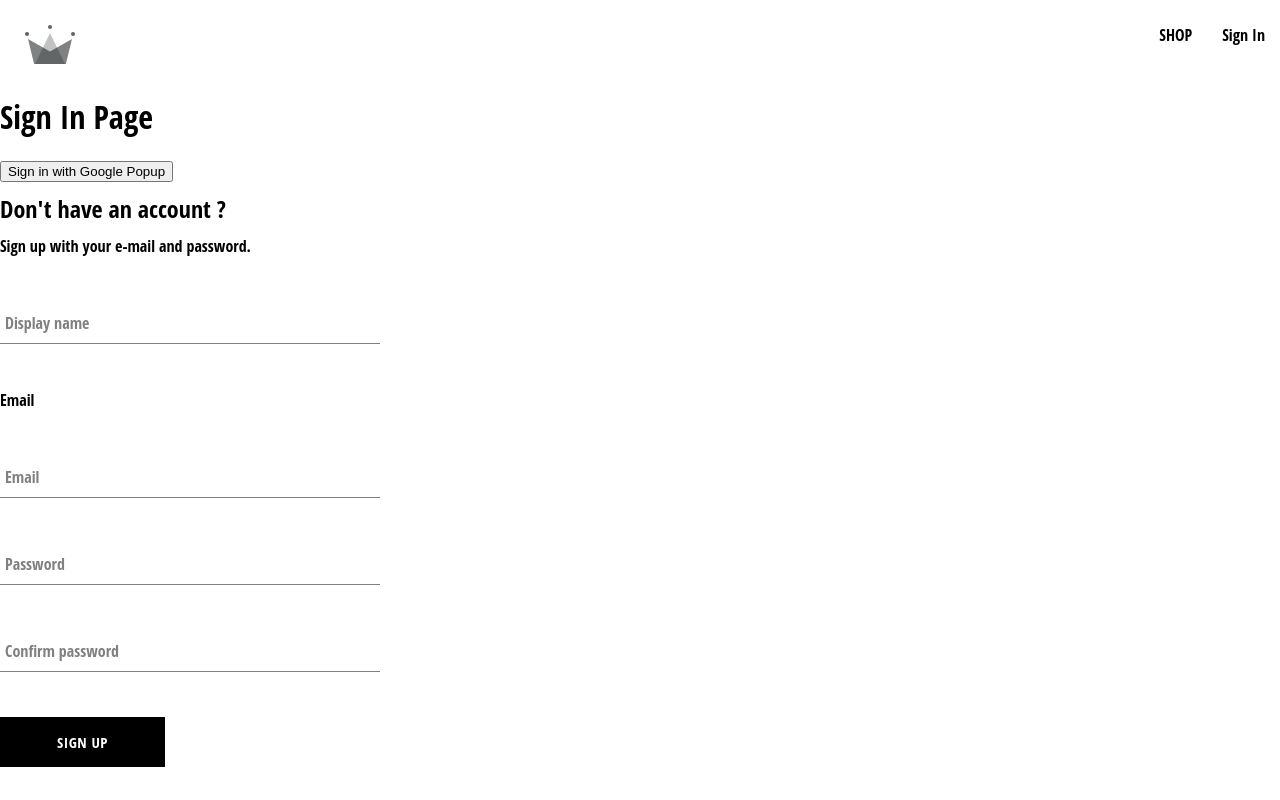
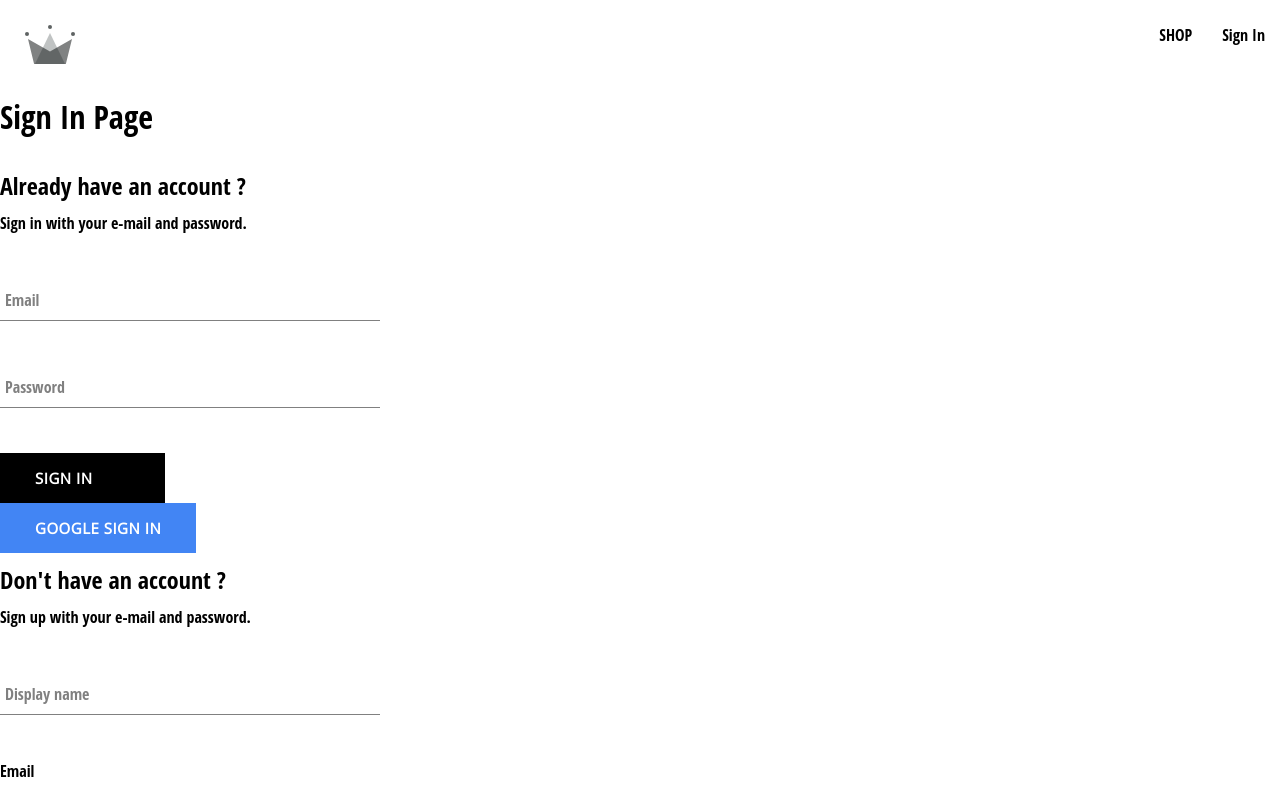
Before and after one commit to MuradEminov/e-commerce-platform, a React (Create React App) app: page /auth in a window 1280 px wide. Shown: the top 800 px of the page. Built offline with nearby package versions, Linux system fonts and the light colour scheme.

Commit message:
SignInForm  component has been created

```diff
--- a/public/index.html
+++ b/public/index.html
@@ -26,6 +26,8 @@
   <link rel="preconnect" href="https://fonts.gstatic.com" crossorigin>
   <link rel="preconnect" href="https://fonts.googleapis.com">
   <link rel="preconnect" href="https://fonts.gstatic.com" crossorigin>
+  <link rel="preconnect" href="https://fonts.googleapis.com">
+  <link rel="preconnect" href="https://fonts.gstatic.com" crossorigin>
   <link href="https://fonts.googleapis.com/css2?family=Open+Sans:wght@300&display=swap" rel="stylesheet">
   <title>E-Commerce Platform</title>
 </head>
--- a/src/components/button/button.styles.scss
+++ b/src/components/button/button.styles.scss
@@ -9,7 +9,7 @@
   background-color: black;
   color: white;
   text-transform: uppercase;
-    font-family: 'Open Sans Condensed';
+  font-family: 'Open Sans', sans-serif;
   font-weight: bolder;
   border: none;
   cursor: pointer;
--- /dev/null
+++ b/src/components/sign-in-form/sign-in-form.component.jsx
@@ -0,0 +1,75 @@
+import { useState } from 'react';
+import {
+  signInWithGooglePopup,
+  createUserDocumentFromAuth,
+} from '../../utils/firebase/firebase.utils';
+
+import FormInput from '../form-input/form-input.component';
+import Button from '../button/button.component';
+import './sign-in-form.styles.scss';
+
+const defaultFormFields = {
+  email: '',
+  password: '',
+};
+
+const SignInForm = () => {
+  const [formFields, setFormFields] = useState(defaultFormFields);
+  const { email, password } = formFields;
+
+  const handleSubmit = async (event) => {
+    event.preventDefault();
+
+    try {
+      resetFormFields();
+    } catch (err) {}
+  };
+
+  const resetFormFields = () => {
+    setFormFields(defaultFormFields);
+  };
+
+  const signInWithGoogle = async () => {
+    const { user } = await signInWithGooglePopup(); // destructed the "response" object
+    const userDocRef = await createUserDocumentFromAuth(user);
+  };
+
+  const handleChange = (event) => {
+    const { name, value } = event.target;
+    setFormFields({ ...formFields, [name]: value });
+  };
+
+  return (
+    <div className='sign-up-container'>
+      <h2>Already have an account ?</h2>
+      <span>Sign in with your e-mail and password.</span>
+      <form onSubmit={handleSubmit}>
+        <FormInput
+          label='Email'
+          type='email'
+          required
+          onChange={handleChange}
+          name='email'
+          value={email}
+        />
+
+        <FormInput
+          label='Password'
+          type='password'
+          required
+          onChange={handleChange}
+          name='password'
+          value={password}
+        />
+        <div className='buttons-container'>
+          <Button type='submit'>Sign in</Button>
+          <Button buttonType='google' onClick={signInWithGoogle}>
+            Google sign in
+          </Button>
+        </div>
+      </form>
+    </div>
+  );
+};
+
+export default SignInForm;
--- /dev/null
+++ b/src/components/sign-in-form/sign-in-form.styles.scss
@@ -0,0 +1,14 @@
+.sign-up-container {
+ display: flex;
+ flex-direction: column;
+ width: 380px;
+
+ h2 {
+    margin: 10px 0;
+ }
+}
+
+.button-container {
+   display: flex;
+   justify-content: space-between;
+}
--- a/src/routes/authentication/authentication.component.jsx
+++ b/src/routes/authentication/authentication.component.jsx
@@ -9,6 +9,7 @@ import {
 } from '../../utils/firebase/firebase.utils';
 
 import SignUpForm from '../../components/sign-up-form/sign-up-form.component';
+import SignInForm from '../../components/sign-in-form/sign-in-form.component';
 
 const Authentication = () => {
   // useEffect(() => {
@@ -29,7 +30,7 @@ const Authentication = () => {
   return (
     <div>
       <h1>Sign In Page</h1>
-      <button onClick={logGoogleUser}>Sign in with Google Popup</button>
+      <SignInForm />
       {/* <button onClick={signInWithGoogleRedirect}>
         Sign in with Google Redirect
       </button> */}
```
Lines whose indentation alone changed are shown as unchanged.
